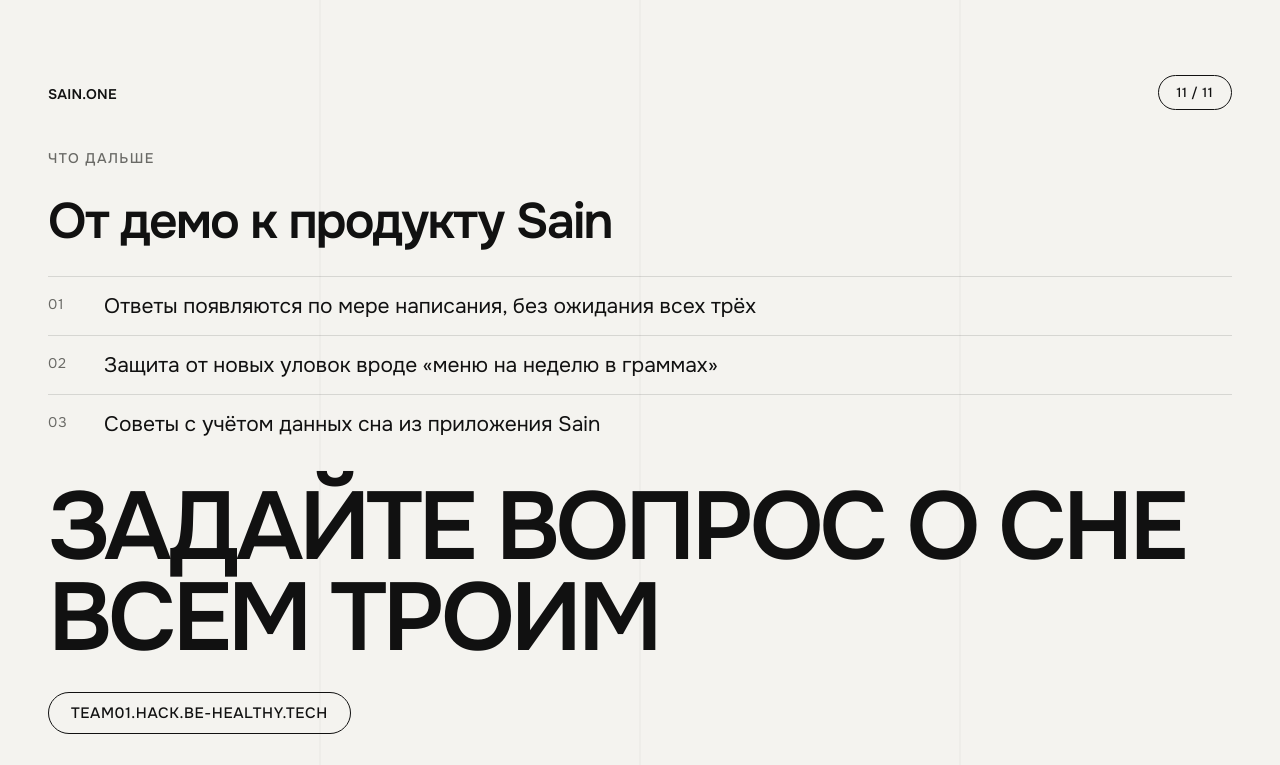
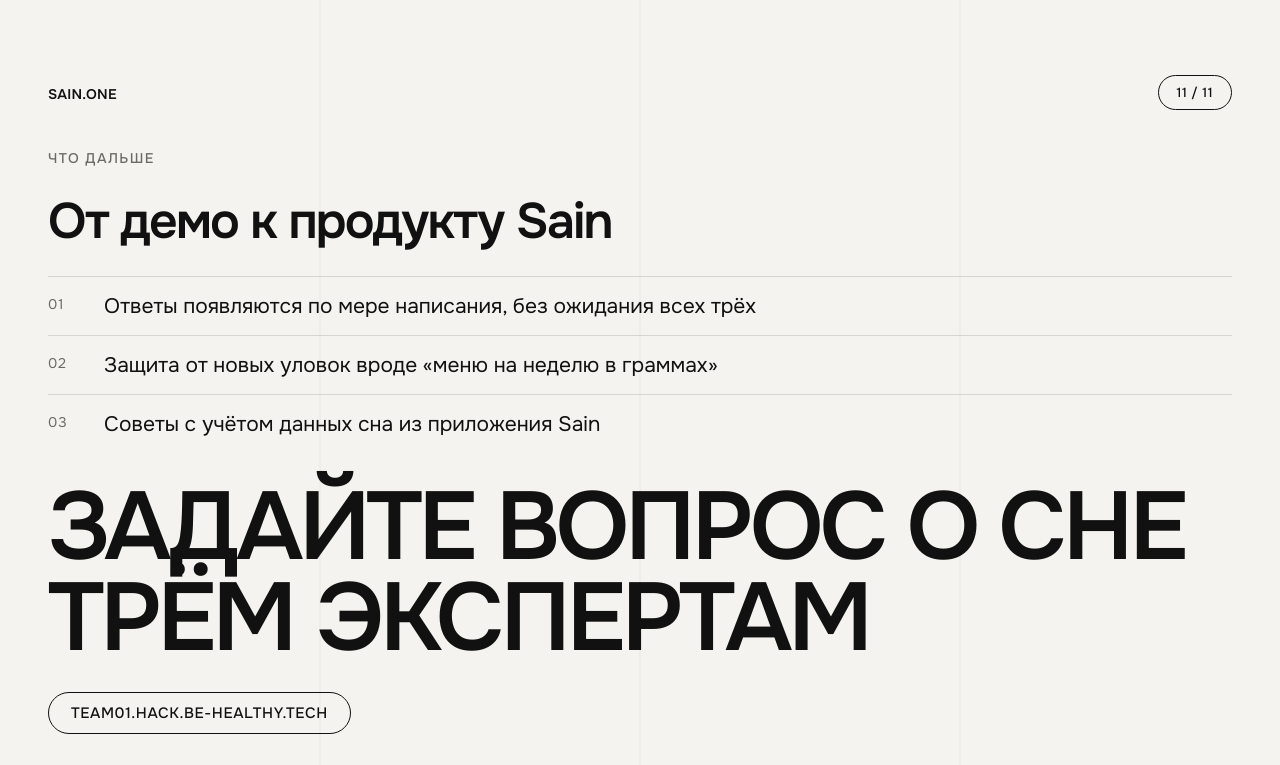
Before and after one commit to Confettyv/sain-hack, a plain HTML site: page docs/presentation.html in a window 1280 px wide. Shown: the part 7155-7920 px from the top of the page. Drawn offline with Linux system fonts and the light colour scheme.

Commit message:
Presentation: closing line names the experts

```diff
--- a/docs/presentation.html
+++ b/docs/presentation.html
@@ -213,7 +213,7 @@ td:last-child { text-align: right; font-weight: 600; font-size: 30px; letter-spa
     <li>Защита от новых уловок вроде «меню на неделю в граммах»</li>
     <li>Советы с учётом данных сна из приложения Sain</li>
   </ul>
-  <div class="end">Задайте вопрос о сне всем троим</div>
+  <div class="end">Задайте вопрос о сне трём экспертам</div>
   <div class="pill">team01.hack.be-healthy.tech</div>
 </section>
 
```
Also changed, not shown: 1 other file.
